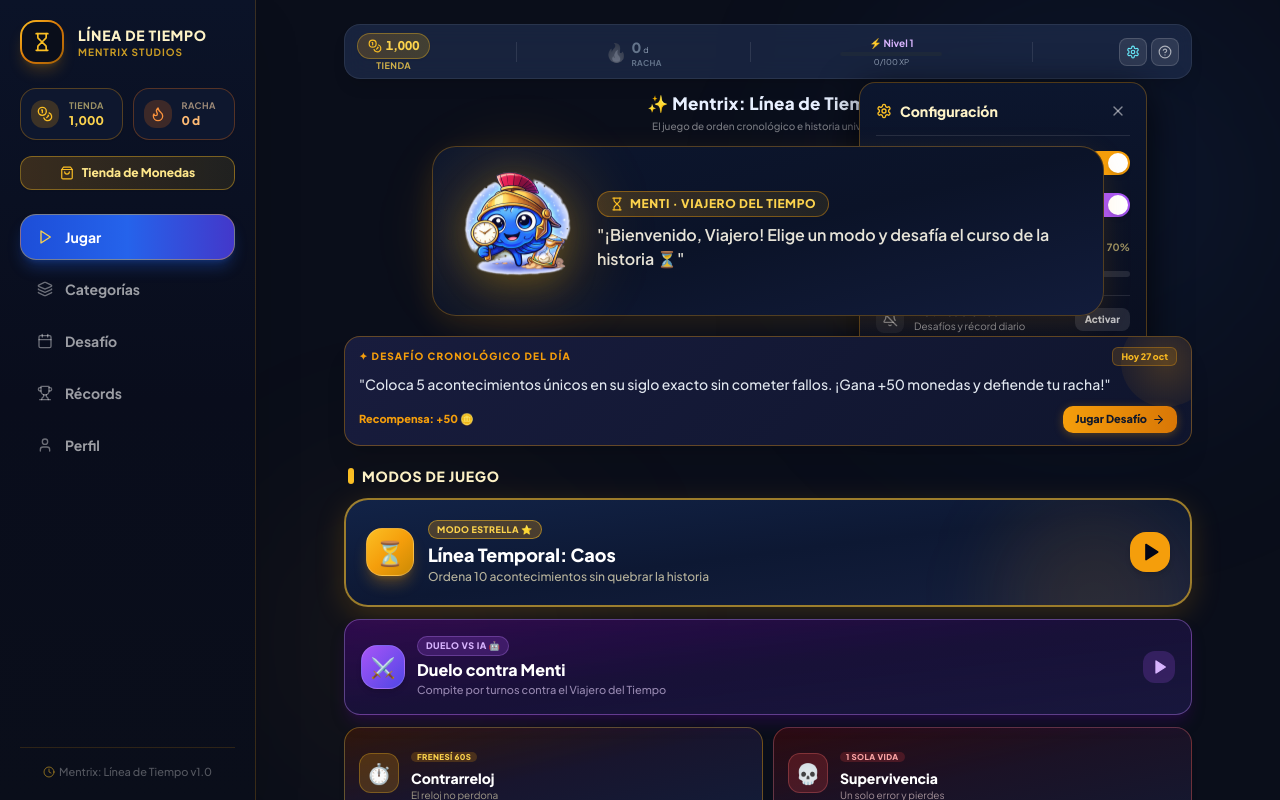
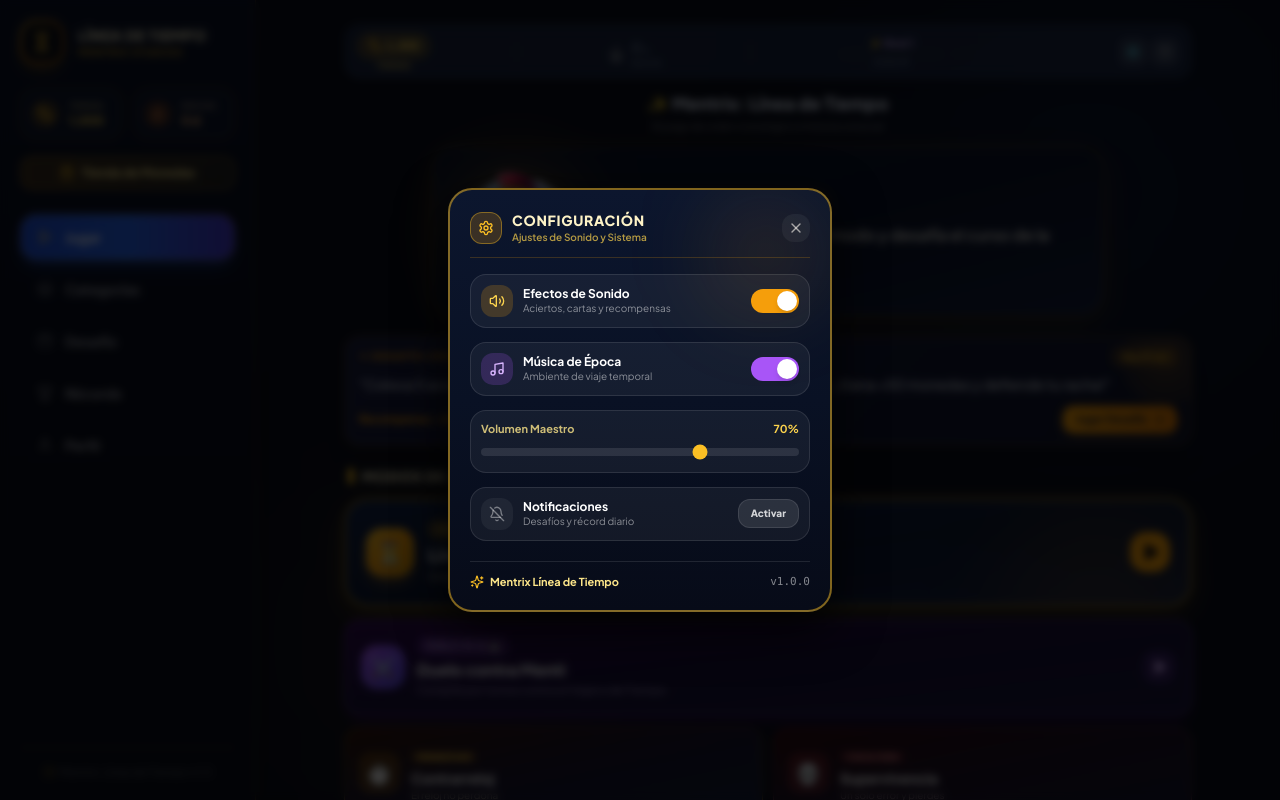
Before and after one commit to mentrixestudios-web/mentrix-timeline, a React (Vite) app: page / in a window 1280 px wide. Both pictures are taken after a click on the button 1132 px from the left and 51 px from the top of the page. Shown: the top 800 px of the page. Built offline with nearby package versions, Linux system fonts and the light colour scheme.

Commit message:
fix(settings): render AudioSettings modal via createPortal to prevent z-index clipping behind Menti

```diff
--- a/src/components/settings/AudioSettingsButton.jsx
+++ b/src/components/settings/AudioSettingsButton.jsx
@@ -1,4 +1,5 @@
-import React, { useState, useEffect, useRef } from "react";
+import React, { useState, useEffect } from "react";
+import { createPortal } from "react-dom";
 import { motion, AnimatePresence } from "framer-motion";
 import {
   Settings,
@@ -23,8 +24,8 @@ import {
 import { toast } from "sonner";
 
 export default function AudioSettingsButton({
-  buttonClassName = "rounded-lg bg-white/10 border border-white/15 p-1.5 hover:bg-white/20 transition-all flex items-center justify-center cursor-pointer",
-  iconClassName = "w-4 h-4 text-white/70",
+  buttonClassName = "rounded-lg bg-white/10 border border-white/15 p-1 sm:p-1.5 hover:bg-white/20 transition-all flex items-center justify-center cursor-pointer",
+  iconClassName = "w-3.5 h-3.5",
 }) {
   const [open, setOpen] = useState(false);
   const [sound, setSound] = useState(isSoundEnabled());
@@ -33,19 +34,6 @@ export default function AudioSettingsButton({
   const [notifEnabled, setNotifEnabled] = useState(
     typeof Notification !== "undefined" && Notification.permission === "granted"
   );
-  const panelRef = useRef(null);
-
-  useEffect(() => {
-    function handleClickOutside(e) {
-      if (panelRef.current && !panelRef.current.contains(e.target)) {
-        setOpen(false);
-      }
-    }
-    if (open) {
-      document.addEventListener("mousedown", handleClickOutside);
-    }
-    return () => document.removeEventListener("mousedown", handleClickOutside);
-  }, [open]);
 
   const toggleSound = () => {
     const next = !sound;
@@ -89,12 +77,12 @@ export default function AudioSettingsButton({
   };
 
   return (
-    <div className="relative inline-block" ref={panelRef}>
+    <>
       <motion.button
         whileTap={{ scale: 0.9 }}
         onClick={() => {
           playSfx("click");
-          setOpen(!open);
+          setOpen(true);
         }}
         aria-label="Configuración de audio y juego"
         className={buttonClassName}
@@ -103,36 +91,61 @@ export default function AudioSettingsButton({
         <Settings className={`${iconClassName} ${sound || music ? "text-cyan-300" : "text-white/60"}`} />
       </motion.button>
 
+      {/* Renderizado mediante Portal en document.body para evitar que cualquier elemento lo tape */}
+      {typeof document !== "undefined" && createPortal(
         <AnimatePresence>
           {open && (
+            <div className="fixed inset-0 z-[10000] flex items-center justify-center p-4">
+              {/* Fondo oscuro con desenfoque que cierra al hacer clic */}
               <motion.div
-            initial={{ opacity: 0, scale: 0.95, y: -5 }}
+                initial={{ opacity: 0 }}
+                animate={{ opacity: 1 }}
+                exit={{ opacity: 0 }}
+                className="absolute inset-0 bg-black/75 backdrop-blur-sm"
+                onClick={() => setOpen(false)}
+              />
+
+              {/* Modal Centrado */}
+              <motion.div
+                initial={{ opacity: 0, scale: 0.9, y: 15 }}
                 animate={{ opacity: 1, scale: 1, y: 0 }}
-            exit={{ opacity: 0, scale: 0.95, y: -5 }}
-            transition={{ duration: 0.15 }}
-            className="absolute top-11 right-0 w-72 bg-gradient-to-b from-[#0c162e] to-[#090d1c] border border-amber-500/30 rounded-2xl p-4 shadow-[0_10px_40px_rgba(0,0,0,0.8)] backdrop-blur-xl z-50 text-white"
+                exit={{ opacity: 0, scale: 0.9, y: 15 }}
+                transition={{ duration: 0.2 }}
+                className="relative z-10 w-full max-w-sm bg-gradient-to-b from-[#0c162e] via-[#091124] to-[#070b18] border-2 border-amber-400/50 rounded-3xl p-5 shadow-[0_15px_50px_rgba(0,0,0,0.9)] text-white select-none overflow-hidden"
               >
+                {/* Luz ambiental dorada en la esquina */}
+                <div className="absolute top-0 right-0 w-32 h-32 bg-amber-500/10 rounded-full blur-2xl pointer-events-none" />
+
                 {/* Header del modal */}
-            <div className="flex items-center justify-between pb-3 mb-3 border-b border-white/10">
-              <div className="flex items-center gap-2">
+                <div className="flex items-center justify-between pb-3 mb-4 border-b border-amber-500/20">
+                  <div className="flex items-center gap-2.5">
+                    <div className="w-8 h-8 rounded-xl bg-amber-500/20 border border-amber-400/40 flex items-center justify-center">
                       <Settings className="w-4 h-4 text-amber-400" />
-                <h3 className="font-extrabold text-sm text-amber-100">Configuración</h3>
+                    </div>
+                    <div>
+                      <h3 className="font-black text-sm text-amber-100 uppercase tracking-wider">
+                        Configuración
+                      </h3>
+                      <p className="text-[10px] text-amber-300/70 font-semibold">
+                        Ajustes de Sonido y Sistema
+                      </p>
+                    </div>
                   </div>
                   <button
                     type="button"
                     onClick={() => setOpen(false)}
-                className="p-1 rounded-lg text-white/50 hover:text-white hover:bg-white/10"
+                    className="p-1.5 rounded-xl bg-white/5 hover:bg-white/10 text-white/60 hover:text-white transition-colors cursor-pointer"
                   >
                     <X className="w-4 h-4" />
                   </button>
                 </div>
 
                 {/* Opciones de Audio */}
-            <div className="space-y-3">
+                <div className="space-y-3.5">
                   {/* Efectos de sonido */}
-              <div className="flex items-center justify-between">
+                  <div className="flex items-center justify-between p-2.5 rounded-2xl bg-white/5 border border-white/10">
                     <div className="flex items-center gap-2.5">
-                  <div className={`w-7 h-7 rounded-lg flex items-center justify-center ${sound ? "bg-amber-500/20 text-amber-300" : "bg-white/5 text-white/40"}`}>
+                      <div className={`w-8 h-8 rounded-xl flex items-center justify-center ${sound ? "bg-amber-500/20 text-amber-300" : "bg-white/5 text-white/40"}`}>
                         {sound ? <Volume2 className="w-4 h-4" /> : <VolumeX className="w-4 h-4" />}
                       </div>
                       <div>
@@ -143,7 +156,7 @@ export default function AudioSettingsButton({
                     <button
                       type="button"
                       onClick={toggleSound}
-                  className={`w-11 h-6 rounded-full transition-colors relative p-0.5 ${sound ? "bg-amber-500" : "bg-white/20"}`}
+                      className={`w-12 h-6 rounded-full transition-colors relative p-0.5 cursor-pointer ${sound ? "bg-amber-500" : "bg-white/20"}`}
                     >
                       <motion.div
                         layout
@@ -153,9 +166,9 @@ export default function AudioSettingsButton({
                   </div>
 
                   {/* Música ambiental */}
-              <div className="flex items-center justify-between">
+                  <div className="flex items-center justify-between p-2.5 rounded-2xl bg-white/5 border border-white/10">
                     <div className="flex items-center gap-2.5">
-                  <div className={`w-7 h-7 rounded-lg flex items-center justify-center ${music ? "bg-purple-500/20 text-purple-300" : "bg-white/5 text-white/40"}`}>
+                      <div className={`w-8 h-8 rounded-xl flex items-center justify-center ${music ? "bg-purple-500/20 text-purple-300" : "bg-white/5 text-white/40"}`}>
                         <Music className="w-4 h-4" />
                       </div>
                       <div>
@@ -166,7 +179,7 @@ export default function AudioSettingsButton({
                     <button
                       type="button"
                       onClick={toggleMusic}
-                  className={`w-11 h-6 rounded-full transition-colors relative p-0.5 ${music ? "bg-purple-500" : "bg-white/20"}`}
+                      className={`w-12 h-6 rounded-full transition-colors relative p-0.5 cursor-pointer ${music ? "bg-purple-500" : "bg-white/20"}`}
                     >
                       <motion.div
                         layout
@@ -176,10 +189,10 @@ export default function AudioSettingsButton({
                   </div>
 
                   {/* Slider de volumen */}
-              <div className="pt-2">
-                <div className="flex justify-between text-[10px] text-amber-200/60 font-bold mb-1">
-                  <span>Volumen General</span>
-                  <span>{Math.round(volume * 100)}%</span>
+                  <div className="p-2.5 rounded-2xl bg-white/5 border border-white/10 space-y-1.5">
+                    <div className="flex justify-between text-[11px] text-amber-200/80 font-bold">
+                      <span>Volumen Maestro</span>
+                      <span className="text-amber-300">{Math.round(volume * 100)}%</span>
                     </div>
                     <input
                       type="range"
@@ -188,14 +201,14 @@ export default function AudioSettingsButton({
                       step="0.05"
                       value={volume}
                       onChange={handleVolumeChange}
-                  className="w-full accent-amber-400 bg-white/10 h-1.5 rounded-lg appearance-none cursor-pointer"
+                      className="w-full accent-amber-400 bg-white/10 h-2 rounded-lg appearance-none cursor-pointer"
                     />
                   </div>
 
                   {/* Notificaciones */}
-              <div className="flex items-center justify-between pt-2 border-t border-white/10">
+                  <div className="flex items-center justify-between p-2.5 rounded-2xl bg-white/5 border border-white/10">
                     <div className="flex items-center gap-2.5">
-                  <div className={`w-7 h-7 rounded-lg flex items-center justify-center ${notifEnabled ? "bg-emerald-500/20 text-emerald-300" : "bg-white/5 text-white/40"}`}>
+                      <div className={`w-8 h-8 rounded-xl flex items-center justify-center ${notifEnabled ? "bg-emerald-500/20 text-emerald-300" : "bg-white/5 text-white/40"}`}>
                         {notifEnabled ? <Bell className="w-4 h-4" /> : <BellOff className="w-4 h-4" />}
                       </div>
                       <div>
@@ -206,28 +219,31 @@ export default function AudioSettingsButton({
                     <button
                       type="button"
                       onClick={requestNotif}
-                  className={`px-2.5 py-1 rounded-lg text-[10px] font-black transition-colors ${
+                      className={`px-3 py-1.5 rounded-xl text-[10px] font-black transition-colors cursor-pointer ${
                         notifEnabled
-                      ? "bg-emerald-500/20 text-emerald-300 border border-emerald-500/30"
-                      : "bg-white/10 text-white/70 hover:bg-white/20"
+                          ? "bg-emerald-500/20 text-emerald-300 border border-emerald-500/40"
+                          : "bg-white/10 text-white/80 hover:bg-white/20 border border-white/10"
                       }`}
                     >
-                  {notifEnabled ? "Activo" : "Activar"}
+                      {notifEnabled ? "Activo ✓" : "Activar"}
                     </button>
                   </div>
                 </div>
 
                 {/* App Info Footer */}
-            <div className="mt-4 pt-3 border-t border-white/10 flex items-center justify-between text-[10px] text-white/40">
-              <span className="flex items-center gap-1">
-                <Sparkles className="w-3 h-3 text-amber-400" />
-                Mentrix Línea de Tiempo
+                <div className="mt-5 pt-3 border-t border-white/10 flex items-center justify-between text-[11px] text-white/50">
+                  <span className="flex items-center gap-1.5">
+                    <Sparkles className="w-3.5 h-3.5 text-amber-400" />
+                    <strong className="text-amber-200">Mentrix Línea de Tiempo</strong>
                   </span>
-              <span>v1.0.0</span>
+                  <span className="font-mono">v1.0.0</span>
                 </div>
               </motion.div>
+            </div>
           )}
-      </AnimatePresence>
-    </div>
+        </AnimatePresence>,
+        document.body
+      )}
+    </>
   );
 }
```
Lines whose indentation alone changed are shown as unchanged.
